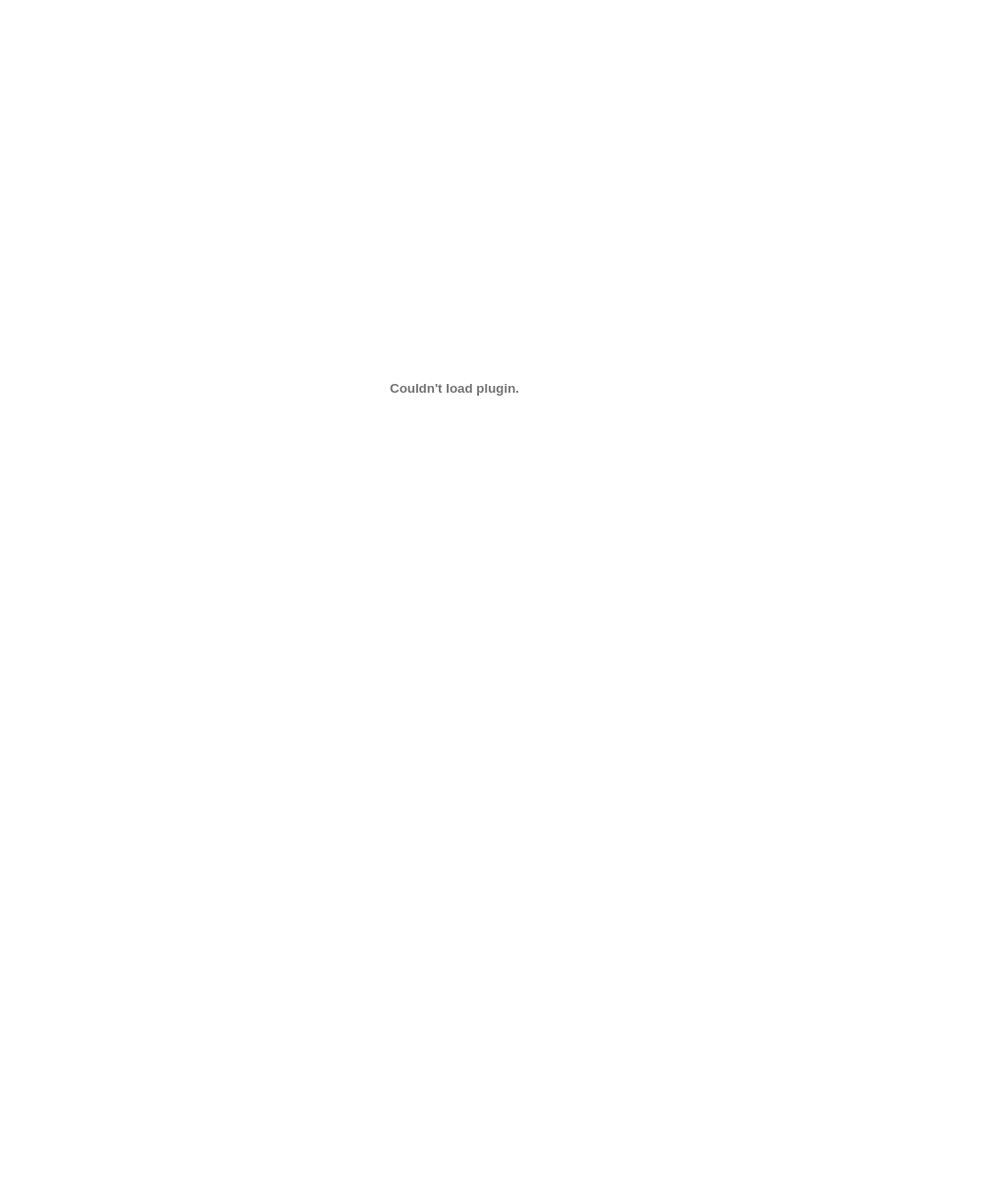
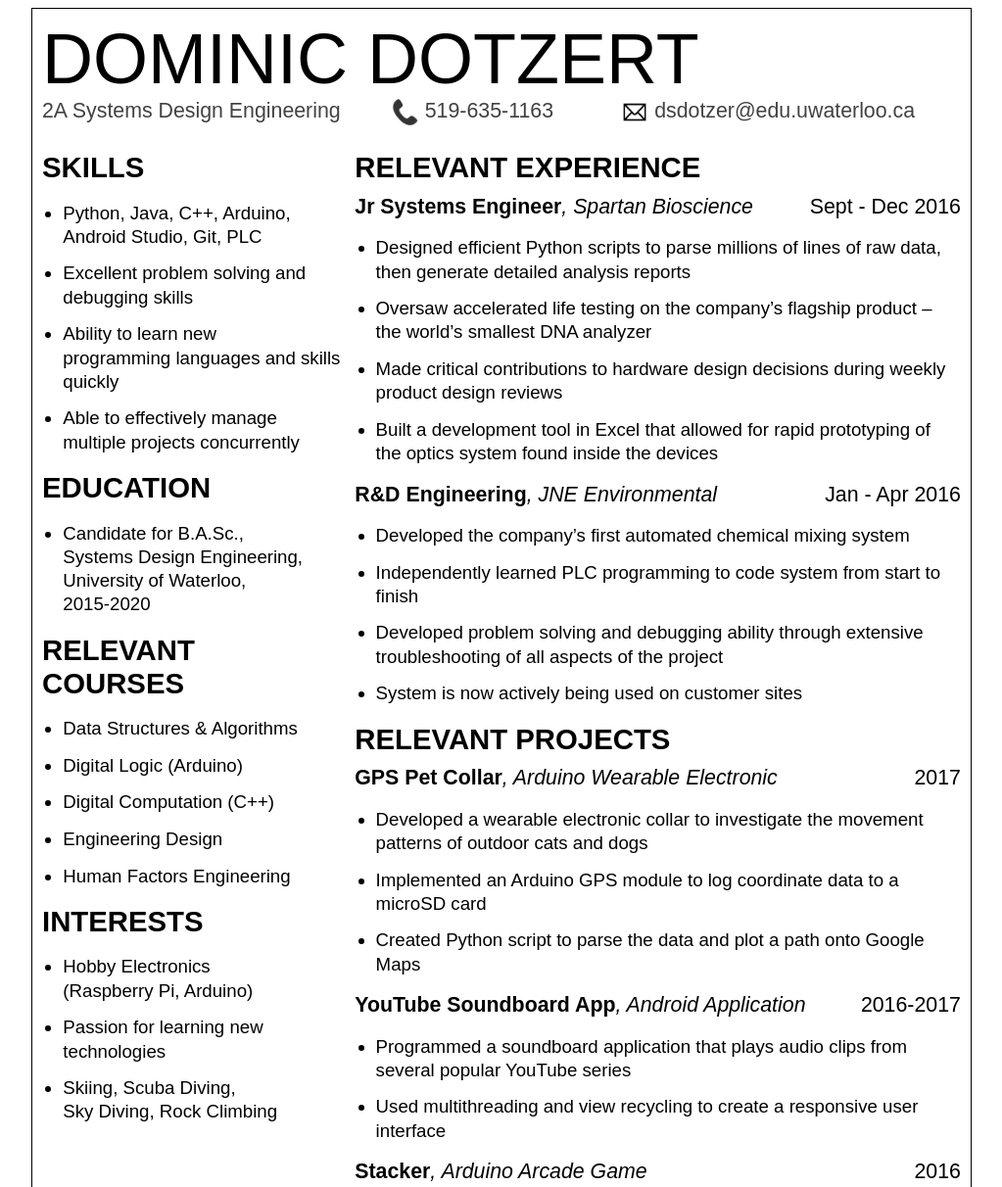
Before and after one commit to dominicdotzert/Personal-Website, a plain HTML site: page index.html in a window 1280 px wide. Shown: the top 1212 px of the page at 98% size, without its empty margins (128-1151 px from the left). Before the commit the page ends 800 px from the top, so only its background shows below. Drawn offline with Linux system fonts and the light colour scheme; a web font is replaced by a local one.

Commit message:
Add HTML resume

```diff
--- a/css/main.css
+++ b/css/main.css
@@ -1,21 +1,144 @@
 /** {
 	border: 1px solid red !important;
-}
-*/
+}*/
+
 * {
 	-webkit-box-sizing: border-box;
 	-moz-box-sizing: border-box;
 	-ms-box-sizing: border-box;
 	box-sizing: border-box;
+	font-family: 'Droid Sans', sans-serif;
 }
 
-
-* {
-	font-family: 'Roboto', sans-serif;
+ul {
+	margin-top: 8pt;
+	padding-left: 16pt;
+	margin-bottom: 0;
 }
 
-#page-wrap {
+li {
+	line-height: 1.3em;
+	padding-top: 5pt;
+	padding-bottom: 5pt;
+}
+
+.grid {
 	max-width: 960px;
 	margin: 0 auto;
-	height: 97vh;
+	padding: 10px;
 }
+
+.row {
+	width: 100%;
+	display: flex;
+	flex-wrap: wrap;
+}
+
+.col-1 {
+	width: 8.33%;
+}
+
+.col-2 {
+	width: 16.66%;
+}
+
+.col-3 {
+	width: 25%;
+}
+
+.col-4 {
+	width: 33.33%;
+}
+
+.col-5 {
+	width: 41.66%;
+}
+
+.col-6 {
+	width: 50%;
+}
+
+.col-7 {
+	width: 58.33%;
+}
+
+.col-8 {
+	width: 66.66%;
+}
+
+.col-9 {
+	width: 75%;
+}
+
+.col-10 {
+	width: 83.33%;
+}
+
+.col-11 {
+	width: 91.66%;
+}
+
+.col-12 {
+	width: 100%;
+}
+
+.icon {
+	height: 20pt;
+	width: 20pt;
+	display: block;
+	float: right;
+	margin-right: 5pt;
+}
+
+.category {
+	text-transform: uppercase;
+	font-size: 22pt;
+	font-weight: bold;
+	margin-top: 8pt;
+}
+
+.content {
+	font-size: 14pt;
+}
+
+.position_row {
+	width: 100%;
+	display: flex;
+	flex-wrap: wrap;
+	margin-top: 8pt;
+	font-size: 16pt
+}
+
+.date {
+	margin-left: auto;
+}
+
+#resume {
+	border: 1px solid black;
+}
+
+#name {
+	text-transform: uppercase;
+	font-size: 54pt;
+	font-weight: 500;
+	text-align: left;
+}
+
+#info {
+	font-size: 16pt;
+	font-weight: 300;
+	text-align: left;
+	color: #424242;
+}
+
+#resume_body {
+	padding-top: 12pt;
+}
+
+#content_col_left {
+	padding-right: 5pt;
+}
+
+#content_col_right {
+	padding-left: 5pt;
+}
--- a/index.html
+++ b/index.html
@@ -3,11 +3,137 @@
 <head>
 	<title>Dominic Dotzert</title>
 	<link rel="stylesheet" type="text/css" href="css/main.css">
-	<link href="https://fonts.googleapis.com/css?family=Roboto" rel="stylesheet">
-</head>
+	<link href="https://fonts.googleapis.com/css?family=Droid+Sans" rel="stylesheet">
 <body>
-	<div id="page-wrap">
-		<object type="application/pdf" data="Resume - Dominic Dotzert.pdf" width="90%" height="100%">
-	</div>
+	<div class="grid" id="resume">
+
+		<div class="row">
+		    <div class="col-12">
+	    		<div id="name">Dominic Dotzert</div>
+		    </div>
+	    </div>
+
+	    <div class="row" id ="info">
+    		<div class="col-4">2A Systems Design Engineering</div>
+    		<div class="col-1">
+				<img class="icon" src="images/phone.png">
+    		</div>
+    		<div class="col-2">519-635-1163</div>
+    		<div class="col-1">
+    			<img class="icon" src="images/mail.png">
+    		</div>
+    		<div class="col-4">dsdotzer@<wbr>edu.uwaterloo.ca</div>
+	    </div>
+
+	    <div class="row" id="resume_body">
+	    	<div class="col-4" id="content_col_left">
+	    		<div class="category">Skills</div>
+	    		<div class="content">
+	    			<ul>
+	    				<li>Python, Java, C++, Arduino,<br>Android Studio, Git, PLC</li>
+	    				<li>Excellent problem solving and debugging skills</li>
+	    				<li>Ability to learn new <br>programming languages and skills quickly</li>
+	    				<li>Able to effectively manage multiple projects concurrently</li>
+	    			</ul>
+	    		</div>
+	    		<div class="category">Education</div>
+	    		<div class="content">
+	    			<ul>
+	    				<li>Candidate for B.A.Sc.,<br>
+	    					Systems Design Engineering,<br>
+	    					University of Waterloo,<br>
+	    					2015-2020</li>
+	    			</ul>
+	    		</div>
+	    		<div class="category">Relevant Courses</div>
+	    		<div class="content">
+	    			<ul>
+	    				<li>Data Structures & Algorithms</li>
+						<li>Digital Logic (Arduino)</li>
+						<li>Digital Computation (C++)</li>
+						<li>Engineering Design</li>
+						<li>Human Factors Engineering</li>
+	    			</ul>
+	    		</div>
+	    		<div class="category">Interests</div>
+	    		<div class="content">
+    				<ul>
+    					<li>Hobby Electronics<br>(Raspberry Pi, Arduino)</li>
+						<li>Passion for learning new<br>technologies</li>
+						<li>Skiing, Scuba Diving,<br>Sky Diving, Rock Climbing</li>
+    				</ul>
+	    		</div>
+	    	</div>
+
+	    	<div class="col-8" id="content_col_right">
+	    		<div class="category">Relevant Experience</div>
+
+	    		<div class="position_row">
+	    			<div><b>Jr Systems Engineer</b><i>, Spartan Bioscience</i></div>
+	    			<div class="date">Sept - Dec 2016</div>
+	    		</div>
+	    		<div class="content">
+    				<ul>
+    					<li>Designed efficient Python scripts to parse millions of lines of raw data, then generate detailed analysis reports</li>
+						<li>Oversaw accelerated life testing on the company’s flagship product – the world’s smallest DNA analyzer</li>
+						<li>Made critical contributions to hardware design decisions during weekly product design reviews</li>
+						<li>Built a development tool in Excel that allowed for rapid prototyping of the optics system found inside the devices</li>
+    				</ul>
+    			</div>
+
+				<div class="position_row">
+	    			<div><b>R&D Engineering</b><i>, JNE Environmental</i></div>
+	    			<div class="date">Jan - Apr 2016</div>
+	    		</div>
+	    		<div class="content">
+    				<ul>
+    					<li>Developed the company’s first automated chemical mixing system</li>
+						<li>Independently learned PLC programming to code system from start to finish</li>
+						<li>Developed problem solving and debugging ability through extensive troubleshooting of all aspects of the project</li>
+						<li>System is now actively being used on customer sites</li>
+    				</ul>
+    			</div>
+
+				<div class="category">Relevant Projects</div>
+
+				<div class="position_row">
+					<div><b>GPS Pet Collar</b><i>, Arduino Wearable Electronic</i></div>
+					<div class="date">2017</div>
+				</div>
+				<div class="content">
+					<ul>
+						<li>Developed a wearable electronic collar to investigate the movement patterns of outdoor cats and dogs</li>
+						<li>Implemented an Arduino GPS module to log coordinate data to a microSD card</li>
+						<li>Created Python script to parse the data and plot a path onto Google Maps</li>
+					</ul>
+				</div>
+
+				<div class="position_row">
+					<div><b>YouTube Soundboard App</b><i>, Android Application</i></div>
+					<div class="date">2016-2017</div>
+				</div>
+				<div class="content">
+					<ul>
+						<li>Programmed a soundboard application that plays audio clips from several popular YouTube series</li>
+						<li>Used multithreading and view recycling to create a responsive user interface</li>
+					</ul>
+				</div>
+
+				<div class="position_row">
+					<div><b>Stacker</b><i>, Arduino Arcade Game</i></div>
+					<div class="date">2016</div>
+				</div>
+				<div class="content">
+					<ul>
+						<li>Recreated the arcade game, “Stacker,” using an Arduino and LED matrix</li>
+						<li>Utilized two hardware buttons to take advantage of hardware interrupts and create a smooth and fast user experience</li>
+					</ul>
+				</div>
+
+			</div>
+
+	    </div>
+
+    </div>
 </body>
 </html>
```
Also changed, not shown: images/mail.png (added), images/phone.png (added), 1 other file.
